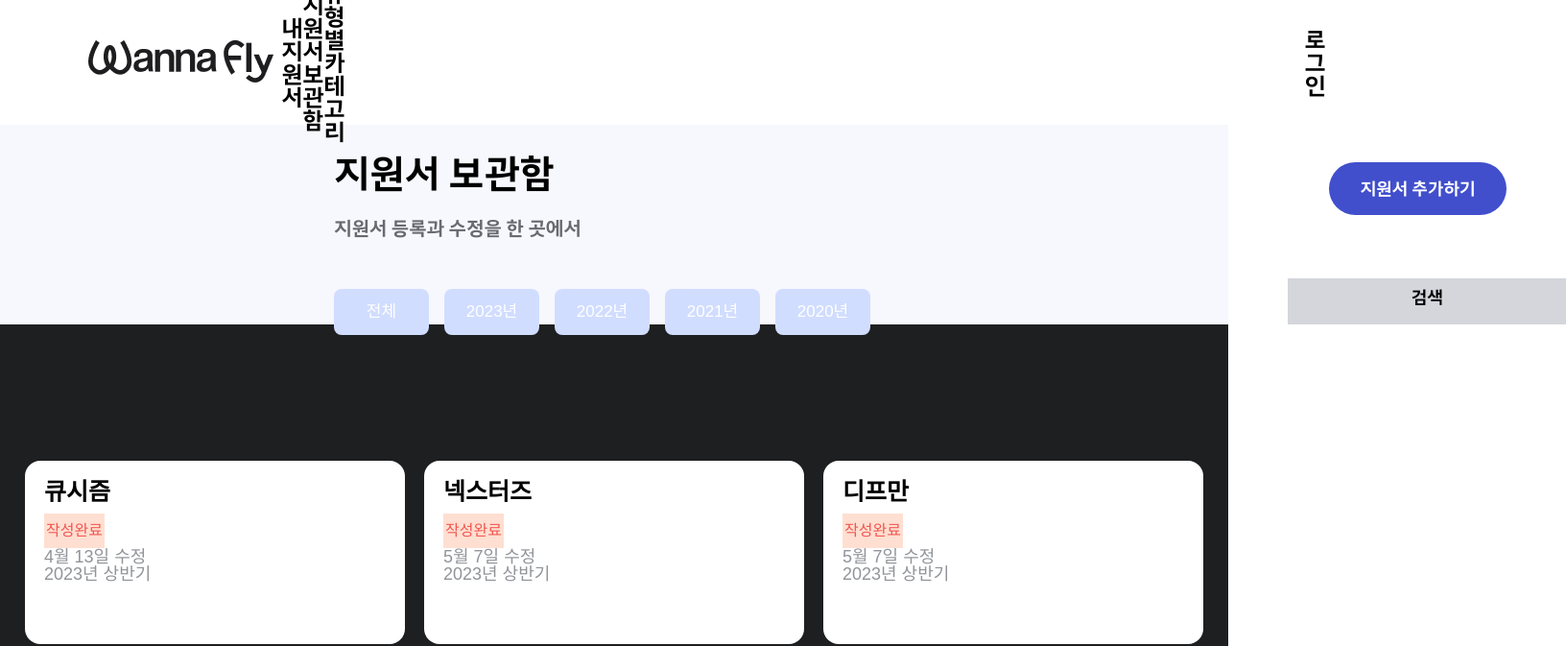
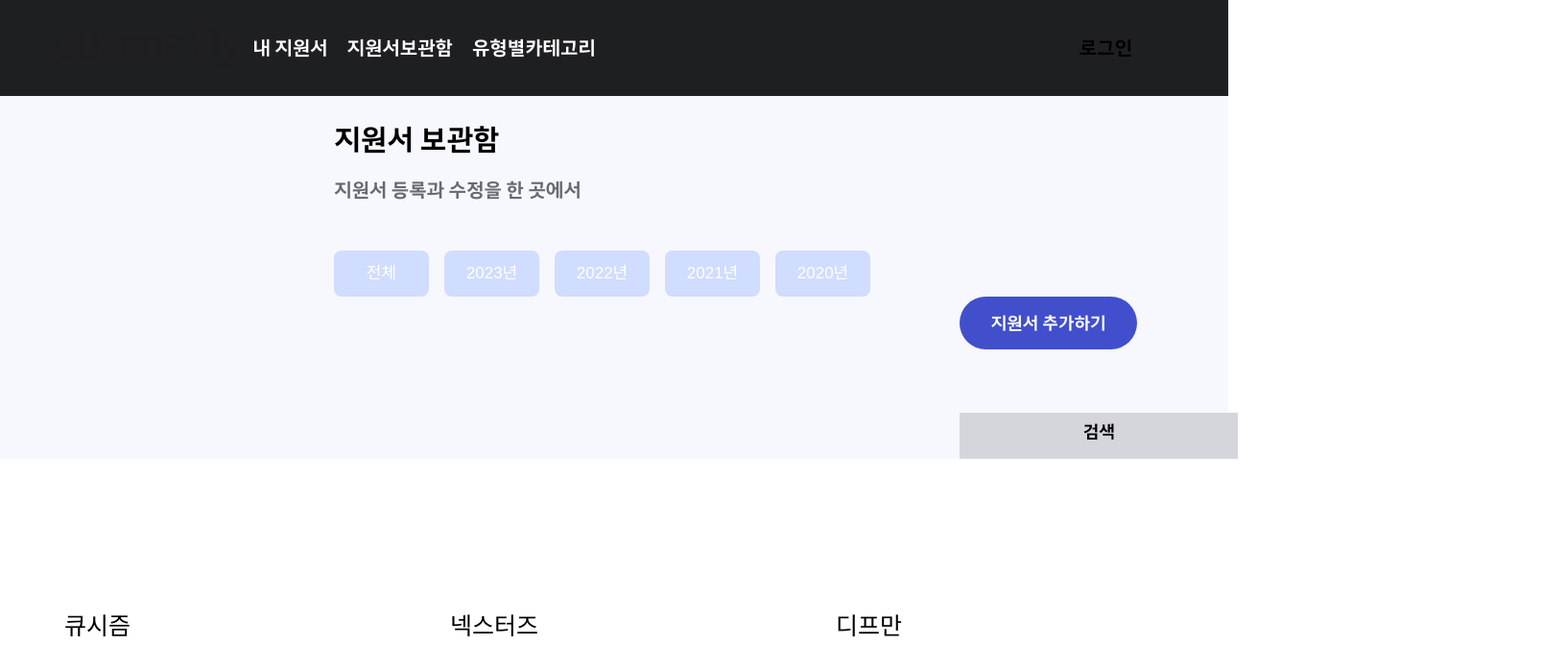
Before and after one commit to kusitms-wannafly/wannafly_fe, a React (Vite) app: page / in a window 1280 px wide. Shown: the top 673 px of the page at 96% size, 1632 px wide, since content can reach past the window. Built offline with nearby package versions, Linux system fonts and the light colour scheme; no server answers; a web font is replaced by a local one.

Commit message:
styles: 헤더 색상 수정 wht -> grey-8로 수정

```diff
--- a/src/components/ClubBox.tsx
+++ b/src/components/ClubBox.tsx
@@ -28,7 +28,7 @@ export const ClubBox = ({
 const ClubBoxContainer = styled.div`
   display: flex;
   flex-direction: column;
-  width: 396px;
+  width: 382px;
   height: 191px;
   padding: 20px;
   border-radius: 16px;
@@ -37,7 +37,7 @@ const ClubBoxContainer = styled.div`
 
 const ClubName = styled.div`
   font-size: 25px;
-  font-weight: bold;
+  font-weight: normal;
   margin-bottom: 10px;
 `;
 
--- a/src/components/Layout/Banner.tsx
+++ b/src/components/Layout/Banner.tsx
@@ -1,11 +1,12 @@
 import styled from 'styled-components';
-import { YearButton } from './YearButton';
+import { YearButton } from '@components/Layout/YearButton';
 
 export const Banner = () => {
   return (
     <BannerContainer>
       <Title>지원서 보관함</Title>
       <Description>지원서 등록과 수정을 한 곳에서</Description>
+      <ApplyOptions>
         <YearButtonGrid>
           <YearButton year="전체" />
           <YearButton year="2023년" />
@@ -14,6 +15,7 @@ export const Banner = () => {
           <YearButton year="2020년" />
         </YearButtonGrid>
         <ApplyButton>지원서 추가하기</ApplyButton>
+      </ApplyOptions>
       <SearchBox>검색</SearchBox>
     </BannerContainer>
   );
@@ -25,19 +27,22 @@ const BannerContainer = styled.div`
   background-color: #f7f8fd;
 `;
 
+const ApplyOptions = styled.div`
+`
+
 const Title = styled.div`
   font-family: 'HappinessSansBold', sans-serif;
   padding-top: 30px;
   padding-left: 348px;
-  font-size: 40px;
+  font-size: 30px;
   font-weight: bold;
   margin-bottom: 8px;
 `;
 
 const Description = styled.div`
   font-family: 'HappinessSansBold', sans-serif;
+  padding-top: 20px;
   padding-left: 348px;
-  padding-top: 20px;
   font-size: 20px;
   color: ${(props) => props.theme.colors.grey5};
 `;
@@ -51,11 +56,10 @@ const YearButtonGrid = styled.div`
 
 const ApplyButton = styled.div`
   font-family: 'HappinessSansBold', sans-serif;
+  margin-left: 1000px;
   width: 185px;
   height: 55px;
-  margin-left: 1385px;
   font-size: 18px;
-  margin-top: -180px; /* 변경된 부분 */
   padding-top: 1.2rem;
   text-align: center;
   background-color: ${(props) => props.theme.colors.navy4};
@@ -68,11 +72,11 @@ const SearchBox = styled.div`
   font-family: 'HappinessSansBold', sans-serif;
   width: 290px;
   height: 48px;
+  margin-left: 1000px;
   padding-top: 0.7rem;
   font-size: 18px;
   text-align: center;
   margin-top: 66px;
-  margin-left: 1342px;
   background-color: ${(props) => props.theme.colors.grey2};
   color: ${(props) => props.theme.colors.blk};
   cursor: pointer;
--- a/src/components/Layout/Header.tsx
+++ b/src/components/Layout/Header.tsx
@@ -19,6 +19,7 @@ export const Header = () => {
       <Link to="/">
         <Logo src="/wannafly-logo.png" alt="로고 이미지" />
       </Link>
+      <HeaderOptions>
         <Link to="/">
           <MyApplyButton>내 지원서</MyApplyButton>
         </Link>
@@ -28,6 +29,7 @@ export const Header = () => {
         <Link to="/category">
           <CategoryButton>유형별카테고리</CategoryButton>
         </Link>
+      </HeaderOptions>
       <LoginButton onClick={handleLoginButtonClick}>로그인</LoginButton>
       <ModalContainer>
         {modalVisible && <LoginModal onClickToggleModal={handleModalClose} />}
@@ -42,18 +44,24 @@ const HeaderContainer = styled.div`
   align-items: center;
   position: relative;
   width: 100%;
-  height: 130px;
-  background-color: ${(props) => props.theme.colors.wht};
+  height: 100px;
+  background-color: ${(props) => props.theme.colors.grey8};
 `;
 
+const HeaderOptions = styled.div`
+  gap: 20px;
+  display: flex;
+  padding-right: 500px;
+`
+
 const Logo = styled.img`
-  margin-left: 84.25px;
+  margin-left: 50.25px;
 `;
 
 const ApplyContainerButton = styled.div`
   font-family: 'HappinessSansBold', sans-serif;
-  font-size: 24px;
-  color: black;
+  font-size: 20px;
+  color: ${(props) => props.theme.colors.wht};
   &:hover {
     color: ${(props) => props.theme.colors.navy4};
   }
@@ -61,8 +69,8 @@ const ApplyContainerButton = styled.div`
 
 const MyApplyButton = styled.div`
   font-family: 'HappinessSansBold', sans-serif;
-  font-size: 24px;
-  color: black;
+  font-size: 20px;
+  color: ${(props) => props.theme.colors.wht};
   &:hover {
     color: ${(props) => props.theme.colors.navy4};
   }
@@ -70,10 +78,9 @@ const MyApplyButton = styled.div`
 
 const CategoryButton = styled.div`
   font-family: 'HappinessSansBold', sans-serif;
-  font-size: 24px;
+  font-size: 20px;
   cursor: pointer;
-  margin-right: 1000px;
-  color: black;
+  color: ${(props) => props.theme.colors.wht};
   &:hover {
     color: ${(props) => props.theme.colors.navy4};
   }
@@ -81,11 +88,11 @@ const CategoryButton = styled.div`
 
 const LoginButton = styled.div`
   font-family: 'HappinessSansBold', sans-serif;
-  font-size: 24px;
+  font-size: 20px;
   cursor: pointer;
   margin-right: 100px;
   &:hover {
-    color: ${(props) => props.theme.colors.navy4};
+    color: ${(props) => props.theme.colors.grey4};
   }
 `;
 
--- a/src/components/Layout/PageContainer.tsx
+++ b/src/components/Layout/PageContainer.tsx
@@ -28,5 +28,5 @@ const PageContainerBox = styled.div`
   display: flex;
   flex-direction: column;
   align-items: center;
-  background-color: #1e1f20;
+  background-color: white;
 `;
```
Lines whose indentation alone changed are shown as unchanged.
